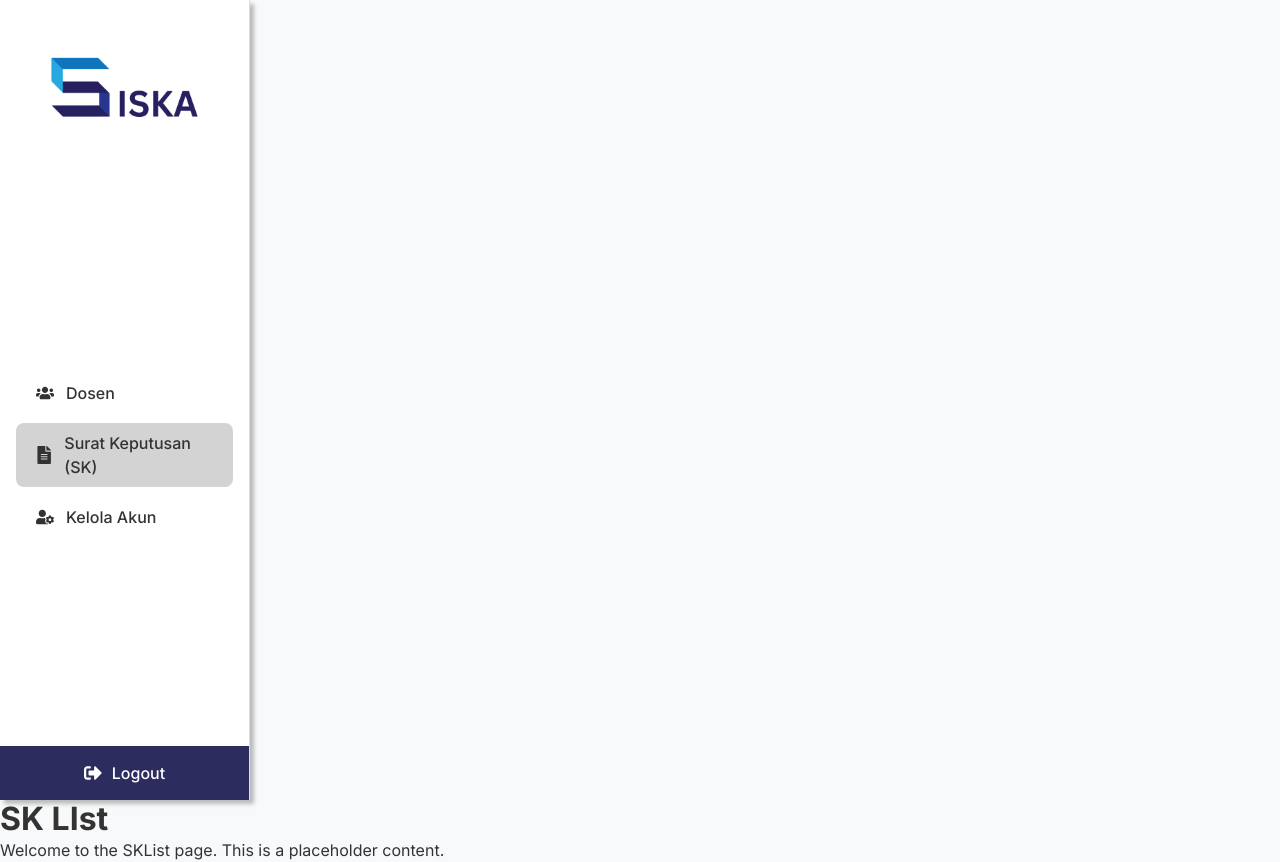
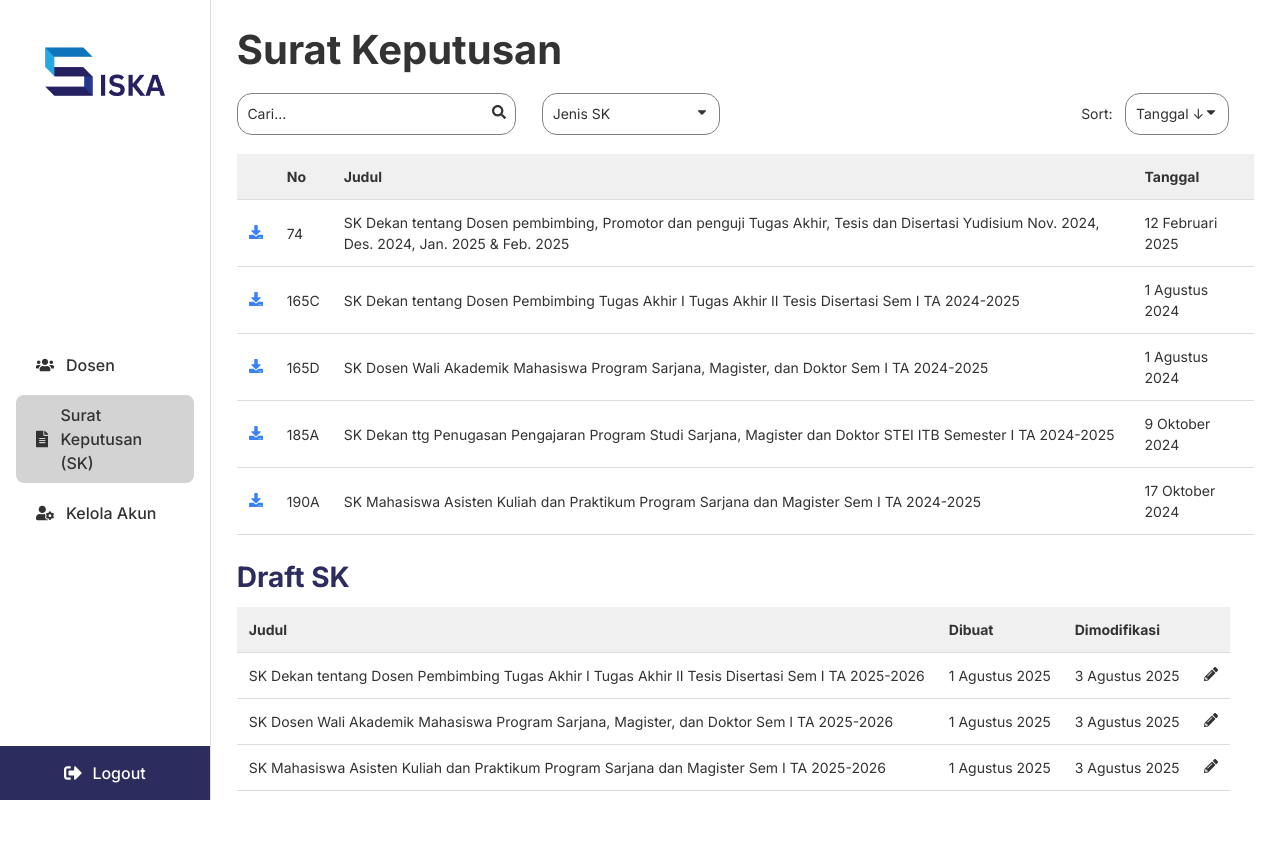
Before and after one commit to novelxv/SISKA, a React (Vite) app in the folder frontend/: page /sk in a window 1280 px wide. After the commit the page ends 800 px from the top, so only its background shows below. Built offline with nearby package versions, Linux system fonts and the light colour scheme; sample sign-in values are in the browser's storage.

Commit message:
feat: tampilan sk

```diff
--- a/frontend/src/pages/SKList.tsx
+++ b/frontend/src/pages/SKList.tsx
@@ -1,13 +1,101 @@
 import React from 'react';
+import { useState } from "react";
 import Sidebar from '../components/Navbar';
 import "../styles/Global.css"
+import "../styles/SK.css"
+import { FaDownload, FaSearch, FaCaretDown, FaPencilAlt } from 'react-icons/fa';
 
-const SKList: React.FC = () => {
+const dummy_sk = [
+    {'no' : '74', 'judul': 'SK Dekan tentang Dosen pembimbing, Promotor dan penguji Tugas Akhir, Tesis dan Disertasi Yudisium Nov. 2024, Des. 2024, Jan. 2025 & Feb. 2025', 'tanggal': '12 Februari 2025'},
+    {'no' : '165C', 'judul': 'SK Dekan tentang Dosen Pembimbing Tugas Akhir I Tugas Akhir II Tesis Disertasi Sem I TA 2024-2025', 'tanggal': '1 Agustus 2024'},
+    {'no' : '165D', 'judul': 'SK Dosen Wali Akademik Mahasiswa Program Sarjana, Magister, dan Doktor Sem I TA 2024-2025', 'tanggal': '1 Agustus 2024'},
+    {'no' : '185A', 'judul': 'SK Dekan ttg Penugasan Pengajaran Program Studi Sarjana, Magister dan Doktor STEI ITB Semester I TA 2024-2025', 'tanggal': '9 Oktober 2024'},
+    {'no' : '190A', 'judul': 'SK Mahasiswa Asisten Kuliah dan Praktikum Program Sarjana dan Magister Sem I TA 2024-2025', 'tanggal': '17 Oktober 2024'},
+];
+
+const dummy_draft = [
+    {'judul': 'SK Dekan tentang Dosen Pembimbing Tugas Akhir I Tugas Akhir II Tesis Disertasi Sem I TA 2025-2026', 'buat': '1 Agustus 2025', 'modif': '3 Agustus 2025'},
+    {'judul': 'SK Dosen Wali Akademik Mahasiswa Program Sarjana, Magister, dan Doktor Sem I TA 2025-2026', 'buat': '1 Agustus 2025', 'modif': '3 Agustus 2025'},
+    {'judul': 'SK Mahasiswa Asisten Kuliah dan Praktikum Program Sarjana dan Magister Sem I TA 2025-2026', 'buat': '1 Agustus 2025', 'modif': '3 Agustus 2025'},
+];
+
+const SKList = () => {
+    const [sklist, setSK] = useState(dummy_sk);
+    const [draftlist, setDraft] = useState(dummy_draft);
+    const [query, setQuery] = useState('');
+
     return (
-        <div>
-            <Sidebar></Sidebar>
-            <h1>SK LIst</h1>
-            <p>Welcome to the SKList page. This is a placeholder content.</p>
+        <div className='container'>
+            <Sidebar />
+            <div className='content'>
+                <h1 className='skheader'>Surat Keputusan</h1>
+                <div className='skfilters'>
+                    <div className='filter search'>
+                        <div>Cari...</div>
+                        <div><FaSearch /></div>
+                    </div>
+                    <div className='filter dropdown'>
+                        <div>Jenis SK</div>
+                        <div><FaCaretDown /></div>
+                    </div>
+                    <div></div>
+                    <div className='sort'>
+                        <p>Sort: </p>
+                        <div className='filter dropdown'>
+                            <div>Tanggal ↓</div>
+                            <div><FaCaretDown /></div>
+                        </div>
+                    </div>
+                </div>
+                <div className='table'>
+                    <thead>
+                        <tr>
+                            <th></th>
+                            <th>No</th>
+                            <th>Judul</th>
+                            <th>Tanggal</th>
+                        </tr>
+                    </thead>
+                    <tbody>
+                    {sklist.map((sk, _) => (
+                        <tr>
+                            <td><a href='./src/assets/contoh_sk.pdf' target='_blank'><FaDownload/></a></td>
+                            <td>{sk.no}</td>
+                            <td>{sk.judul}</td>
+                            <td>{sk.tanggal}</td>
+                        </tr>
+                    ))}
+                    </tbody>
+                </div>
+                <div className='draft-content'>
+                    <h2 className='draft-header'>Draft SK</h2>
+                    <div className='table'>
+                        <thead>
+                            <tr>
+                                <th>Judul</th>
+                                <th>Dibuat</th>
+                                <th>Dimodifikasi</th>
+                                <th></th>
+                            </tr>
+                        </thead>
+                        <tbody>
+                        {draftlist.map((draft, _) => (
+                            <tr>
+                                <td>{draft.judul}</td>
+                                <td>{draft.buat}</td>
+                                <td>{draft.modif}</td>
+                                <td><FaPencilAlt/></td>
+                            </tr>
+                        ))}
+                        </tbody>
+                    </div>
+                    <div className='skbaru'>
+                        <div className='button'>
+                            + SK Baru
+                        </div>
+                    </div>
+                </div>
+            </div>
         </div>
     );
 };
--- /dev/null
+++ b/frontend/src/styles/SK.css
@@ -0,0 +1,58 @@
+.content {
+    padding: 2vw;
+    overflow: auto;
+    font-size: 14px;
+}
+
+.skheader {
+    font-size: 40px;
+}
+
+.skfilters {
+    width: 100%;
+    display: grid;
+    grid-template-columns: 30% 20% 20% 30%;
+    margin: 1.5vw 0;
+}
+
+.filter {
+    display: flex;
+    flex-direction: row;
+    justify-content: space-between;
+    margin-right: 2vw;
+    padding: 0.75vw;
+    border: 1px solid gray;
+    border-radius: 15px;
+    align-items: center;
+}
+
+.sort {
+    display: flex;
+    flex-direction: row;
+    justify-content: flex-end;
+    gap: 1vw;
+    align-items: center;
+}
+
+.draft-content {
+    width: auto;
+    margin: 1vw 0;
+}
+
+.draft-header {
+    margin: 1vw 0;
+    font-size: 28px;
+}
+
+.skbaru {
+    display: flex;
+    justify-content: flex-end;
+    margin: 1vw;
+}
+
+.button {
+    width: 15%;
+    display: flex;
+    justify-content: center;
+    align-items: center;
+}
```
Also changed, not shown: 1 other file (tests, documents, lock files or other folders).
